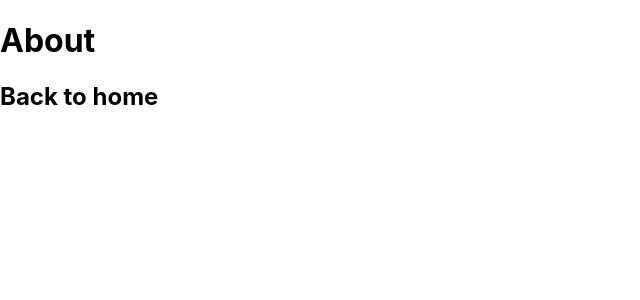
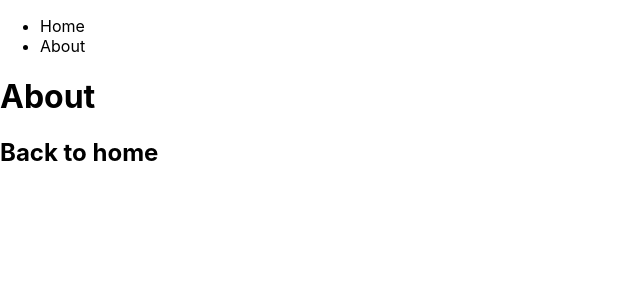
Before and after one commit to mcdaley/mcdaley-website, a Next.js app: page /about in a window 1280 px wide. Shown: the top 300 px of the page, without its empty margins (0-640 px from the left). Built offline with nearby package versions, Linux system fonts and the light colour scheme.

Commit message:
Added basic navbar to the layout

```diff
--- a/components/layout.tsx
+++ b/components/layout.tsx
@@ -1,8 +1,9 @@
 //-----------------------------------------------------------------------------
 // components/layout.tsx
 //-----------------------------------------------------------------------------
-
-import React from "react";
+import React  from 'react'
+import Head   from 'next/head'
+import Link   from 'next/link'
 
 /**
  * Layout for the application.
@@ -11,5 +12,30 @@ import React from "react";
  * @returns
  */
 export default function Layout({ children } : {children: React.ReactNode}) {
-  return <div>{children}</div>
+  return (
+    <div>
+      <Head>
+        <link rel="icon" href="/favicon.ico" />
+        <meta charSet="utf-8"></meta>
+        <meta name="viewport" content="width=device-width, initial-scale=1"></meta>
+      </Head>
+      <nav>
+        <ul>
+          <li>
+            <Link href={"/"}>
+              <a>Home</a>
+            </Link>
+          </li>
+          <li>
+            <Link href={"/about"}>
+              <a>About</a>
+            </Link>
+          </li>
+        </ul>
+      </nav>
+      <main>
+        {children}
+      </main>
+    </div>
+  )
 }
--- a/interfaces/blog.interfaces.ts
+++ b/interfaces/blog.interfaces.ts
@@ -2,12 +2,12 @@
 // interfaces/blog.interfaces.ts
 //-----------------------------------------------------------------------------
 
-export interface IBlogPost {
+export interface IBlogMetadata {
   id:           string,
   title:        string,
   date:         string,
 }
 
-export interface IBlogData extends IBlogPost {
+export interface IBlogPost extends IBlogMetadata {
   contentHtml:  string,
 }
--- a/lib/posts.tsx
+++ b/lib/posts.tsx
@@ -6,7 +6,7 @@ import path           from 'path'
 import matter         from 'gray-matter'
 import remark         from 'remark'
 import html           from 'remark-html'
-import { IBlogData } from '../interfaces/blog.interfaces'
+import { IBlogPost } from '../interfaces/blog.interfaces'
 
 // Define posts directory
 const postsDirectory = path.join(process.cwd(), 'posts')
@@ -81,7 +81,7 @@ export const getAllPostIds = () => {
  *
  * @function  getPostData
  * @param     {string} - Name of markdown file w/o the ".md" extentsion
- * @returns   {IBlogData}
+ * @returns   {IBlogPost}
  */
 export const getPostData = async (id: string) => {
   const fullPath      = path.join(postsDirectory, `${id}.md`)
--- a/pages/posts/[id].tsx
+++ b/pages/posts/[id].tsx
@@ -10,7 +10,7 @@ import {
 
 import Layout               from '../../components/layout'
 import Date                 from '../../components/date'
-import { IBlogData }        from '../../interfaces/blog.interfaces'
+import { IBlogPost }        from '../../interfaces/blog.interfaces'
 import {
   getAllPostIds,
   getPostData,
@@ -19,7 +19,7 @@ import {
 /**
  * @function  Post
  */
-export default function Post({postData} : {postData: IBlogData}) {
+export default function Post({postData} : {postData: IBlogPost}) {
   return (
     <Layout>
       <Head>
@@ -57,7 +57,7 @@ export const getStaticPaths: GetStaticPaths = async () => {
 /**
  * @function  getStaticProps
  */
-export const getStaticProps = async ( {params} : {params: IBlogData} ) => {
+export const getStaticProps = async ( {params} : {params: IBlogPost} ) => {
   /////////////////////////////////////////////////////////////////////////////
   // TODO: 11/08/2021
   // I do not understand how the getPostData() method is returning a
```
Also changed, not shown: pages/index.tsx (+3 -45 lines).
